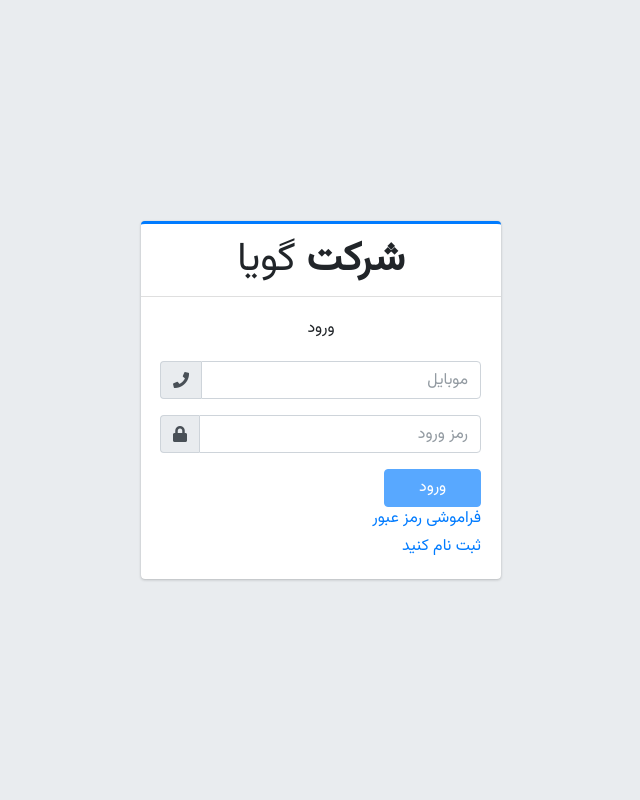
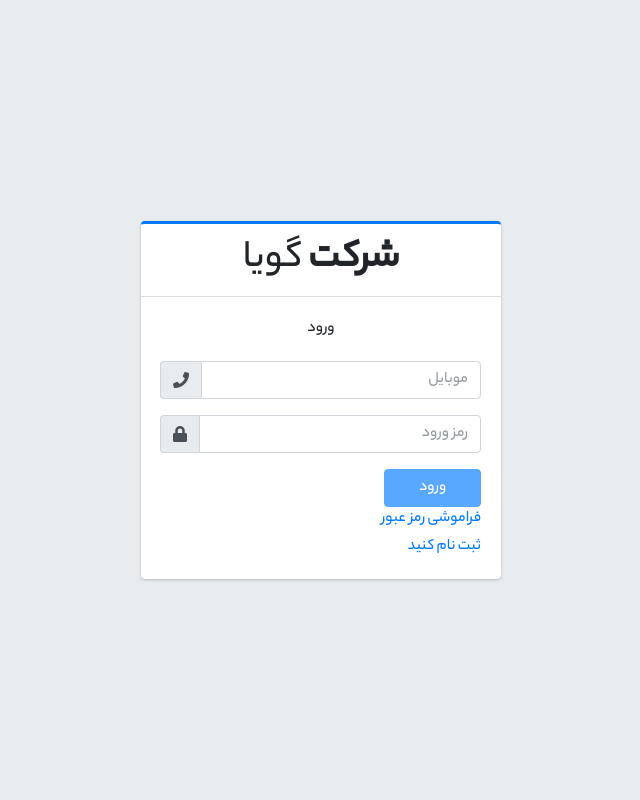
Before and after one commit to MasoudPirhadi/digitalpay, a Django app: page / in a window 1280 px wide. Shown: the whole page, without its empty margins (319-959 px from the left). Run offline with Django 5.2, Linux system fonts and the light colour scheme; some libraries are stand-ins or nearby versions; some web fonts are replaced.

Commit message:
change font page

```diff
--- a/static/digitalpay/fonts/fonts.css
+++ b/static/digitalpay/fonts/fonts.css
@@ -1,16 +1,10 @@
-/* Generated by AminArjmand */
 @font-face {
-  font-family: Vazirmatn;
-  src:
-		url('fonts/vazir/Vazirmatn-Regular.ttf') format('truetype'),
-		url('fonts/vazir/Vazirmatn-Regular.woff') format('woff'),
-		url('fonts/vazir/Vazirmatn-Regular.woff2') format('woff2');
-		url('fonts/vazir/Vazirmatn-Regular.eot') format('eot');
-		url('fonts/vazir/Vazirmatn-Regular.svg') format('svg');
+  font-family: Yekan;
+  src: url('fonts/YekanBakhFaMedium.woff') format('woff');
   font-weight: 400;
   font-style: normal;
   font-display: swap;
 }
 *,html,body{
-	font-family: Vazirmatn;
+	font-family: Yekan , sans-serif;
 }
```
